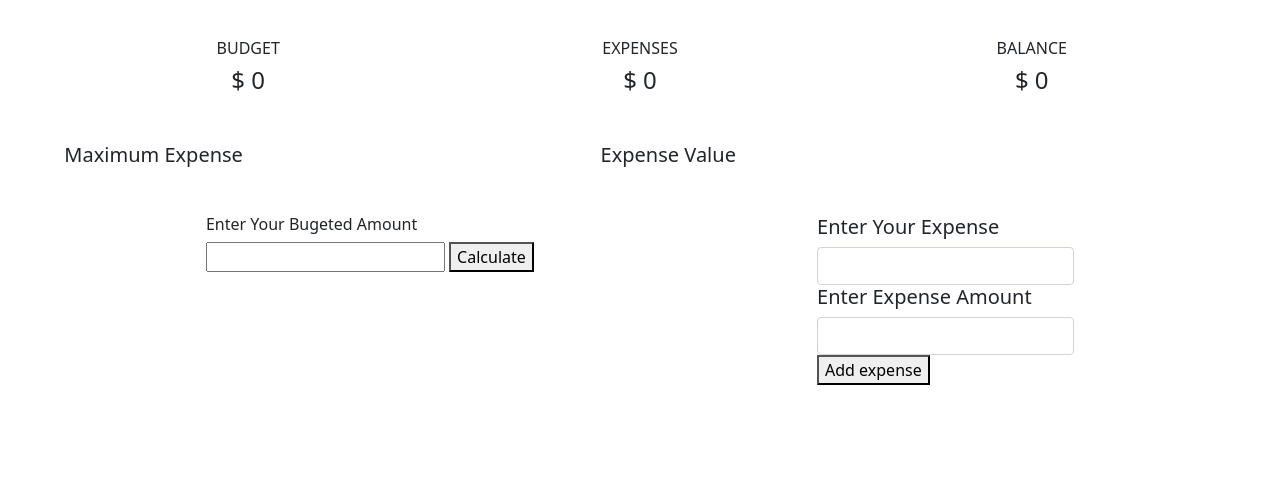
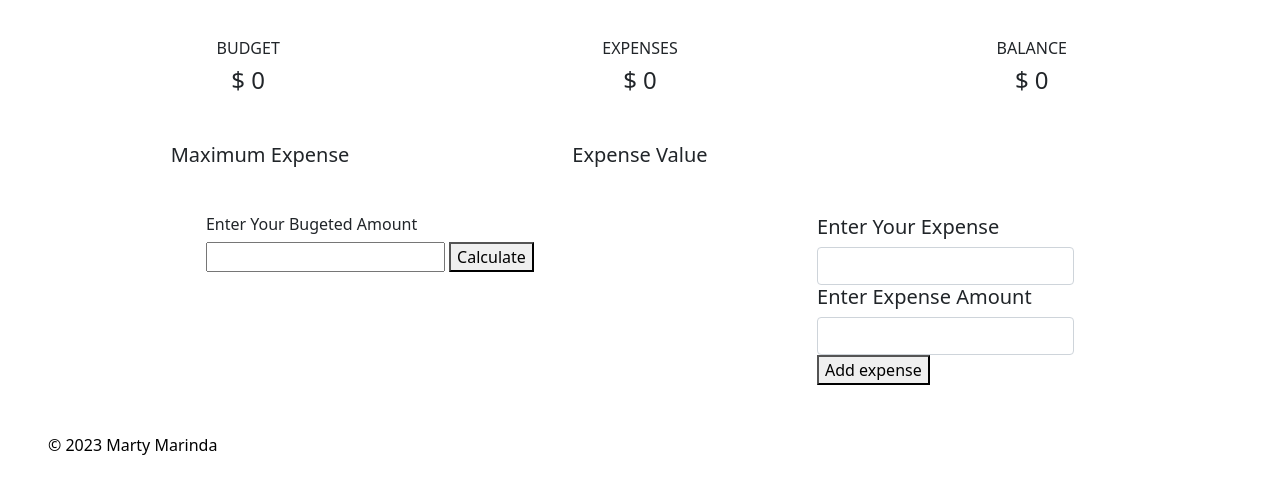
Before and after one commit to mxrtydluffy/Budget-Tracker-Accessibility, a plain HTML site: page HTML/app.html in a window 1280 px wide. Shown: the part 89-582 px from the top of the page. Drawn offline with nearby package versions, Linux system fonts and the light colour scheme.

Commit message:
finalized wording locations

```diff
--- a/HTML/app.html
+++ b/HTML/app.html
@@ -56,11 +56,15 @@
                     </div>
                 </div>
 
-                <div class="col-md-7 my-3">
+                <div class="container">
                     <!--Expense Info-->
-                    <div class="expense-list d-flex justify-content-between text-captitalize">
-                        <h5 class="list-item">Maximum Expense</h5>
-                        <h5 class="list-item">Expense Value</h5>
+                    <div class="row my-3 expense-list text-captitalize">
+                        <div class="col-4 d-flex justify-content-center">
+                            <h5 class="list-item">Maximum Expense</h5>
+                        </div>
+                        <div class="col-4 d-flex justify-content-center">
+                            <h5 class="list-item">Expense Value</h5>
+                        </div>
                     </div>
                 </div>
 
@@ -76,7 +80,6 @@
                         </div>
                     </form>
 
-
                     <form action="" class="expense-form">
                         <h5 class="text-capitalize">Enter Your Expense</h5>
                         <div class="form-group">
@@ -88,17 +91,14 @@
                         </div>
                         <button type="submit">Add expense</button>  <!--Remember to put ID here-->
                     </form>
-
-
-
                 </div>
-
-
-
-
-
-
             </div>
     </div>
+
+    <!--Footer-->
+    <div class="footer p-5" style="color: black;">
+        &copy; 2023 Marty Marinda
+    </div>
+
 </body>
 </html>
```
